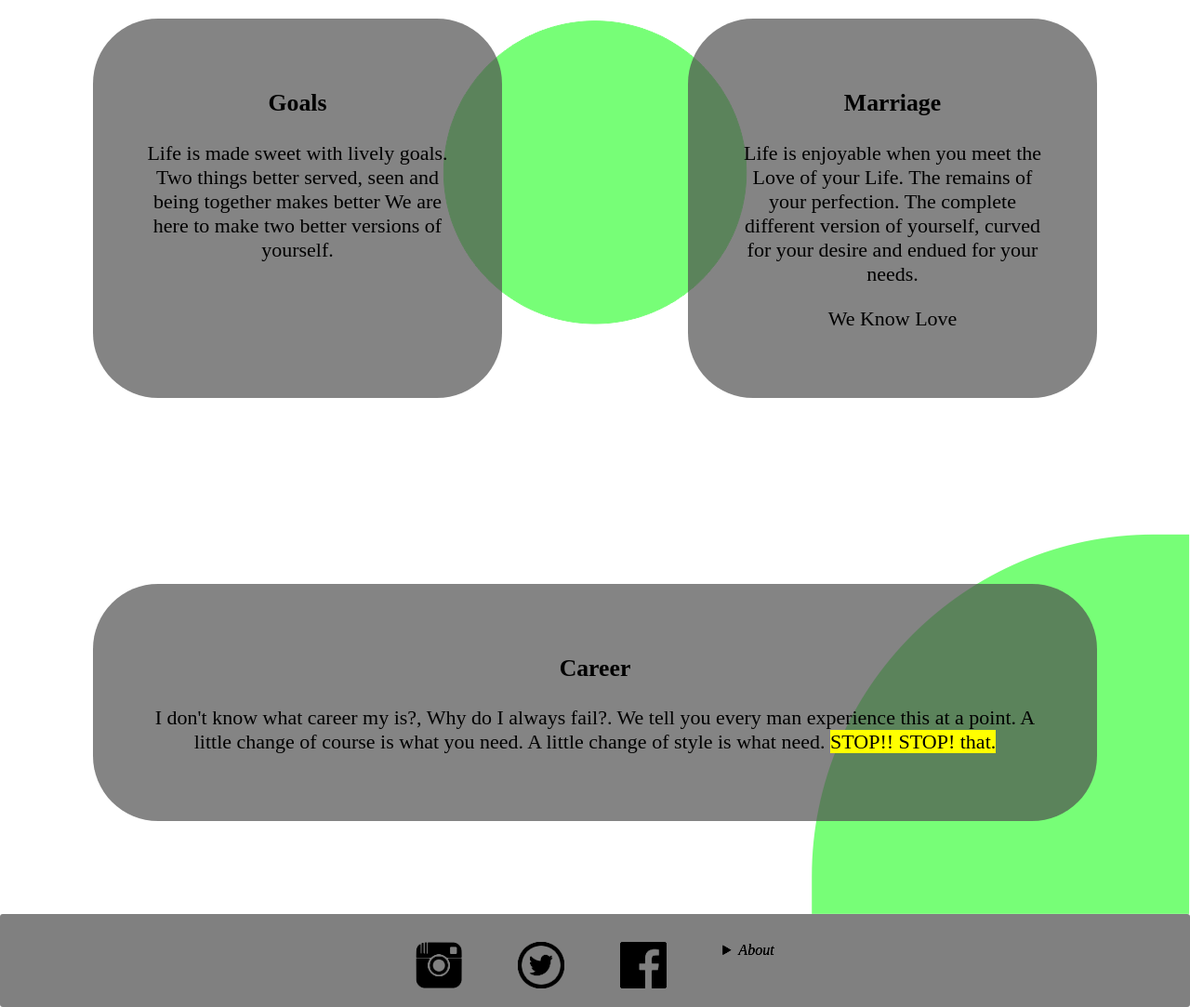
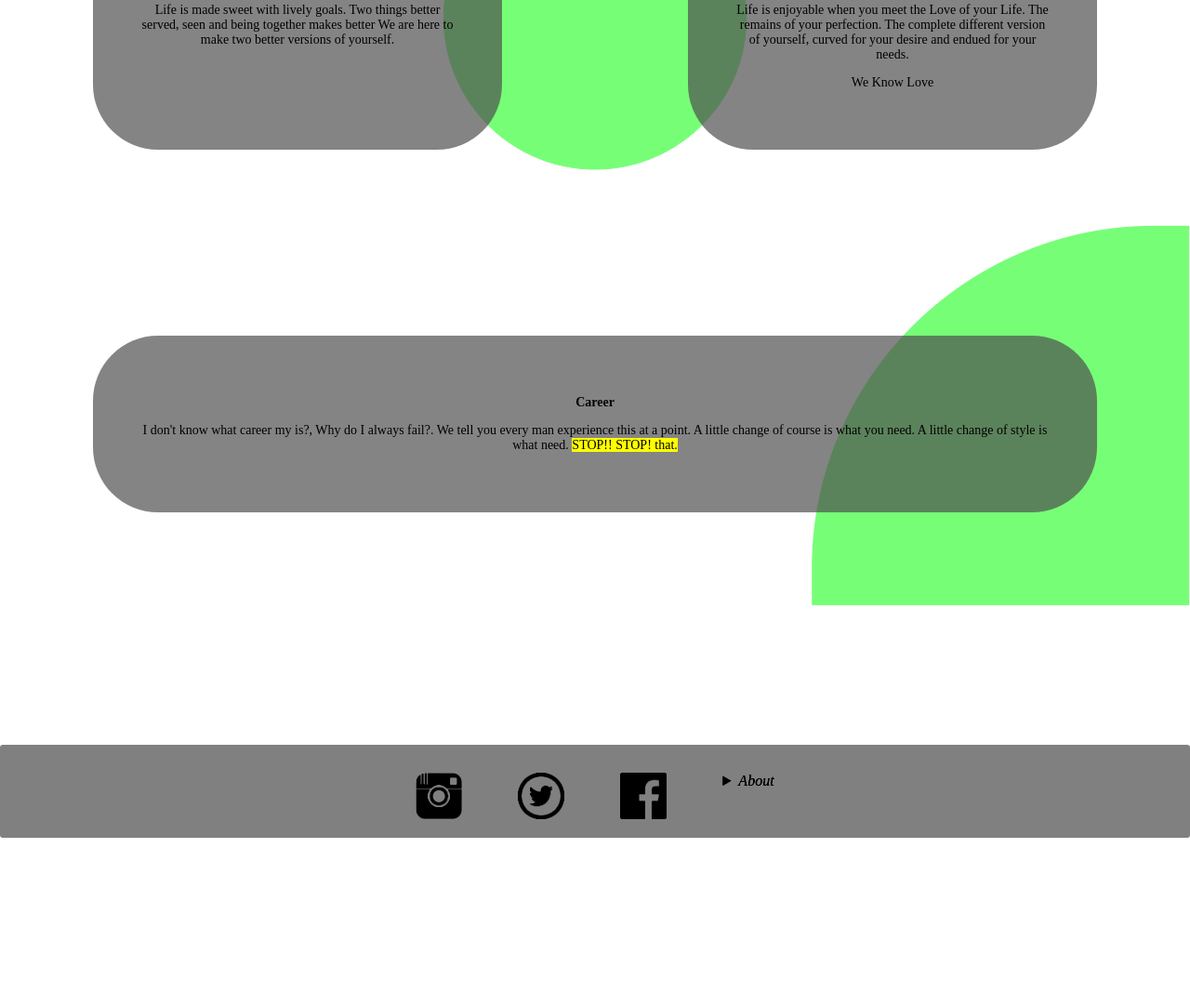
Before and after one commit to BranchMedium/ErrboundarySeo-test-template-, a React app: page / in a window 1280 px wide. Shown: the part 1459-2542 px from the top of the page at 93% size. After the commit the page ends 2360 px from the top, so only its background shows below. Built offline with nearby package versions, Linux system fonts and the light colour scheme.

Commit message:
little adjustment

```diff
--- a/src/webstylefooter.module.css
+++ b/src/webstylefooter.module.css
@@ -7,6 +7,7 @@ footer.foot {
     border: none;
     margin-bottom: 0;
     display: block;
+    width: 100%;
 }
 footer.foot address.contact {
     display: flex;
@@ -40,3 +41,9 @@ footer.foot address.contact div h4 {
         margin-top: 350px;
     }
 }
+@media (min-width: 76.3mm) {
+    footer.foot, footer.foot address.contact {
+        margin-top: 150px;
+        margin-bottom: 0;
+    }
+}
--- a/src/webstylehome.module.css
+++ b/src/webstylehome.module.css
@@ -72,6 +72,11 @@ section#pic div#overlay {
         background-position: bottom right, top left, center, 900px 400px, 55px 1200px;
     }
 }
+@media (min-width: 76.3mm) {
+    article.firstArt div h3, article.firstArt div p, article#lastArt h3, article#lastArt p {
+        font-size: 14px;
+    }
+}
 /* this are backgroung  created graphic images*/
 section#firstSec {
     background-image: url("botomrigh.png"), url("toplef.png"),
```
